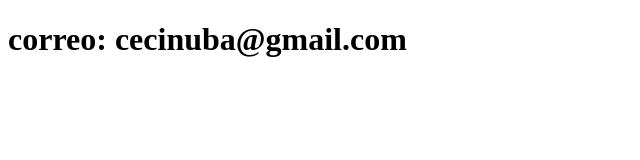
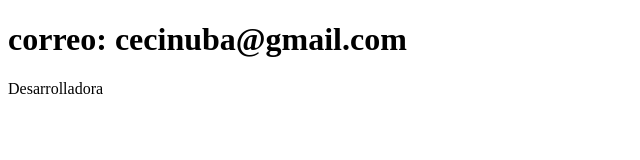
Before and after one commit to CeciNuba/Sistema-De-Registro, a plain HTML site: page contacto.html in a window 1280 px wide. Shown: the whole page, without its empty margins (0-640 px from the left). Drawn offline with Linux system fonts and the light colour scheme.

Commit message:
Actualiza contacto

```diff
--- a/contacto.html
+++ b/contacto.html
@@ -7,6 +7,6 @@
 </head>
 <body>
     <h1>correo: cecinuba@gmail.com</h1>
-
+    <p>Desarrolladora</p>
 </body>
 </html>
```
